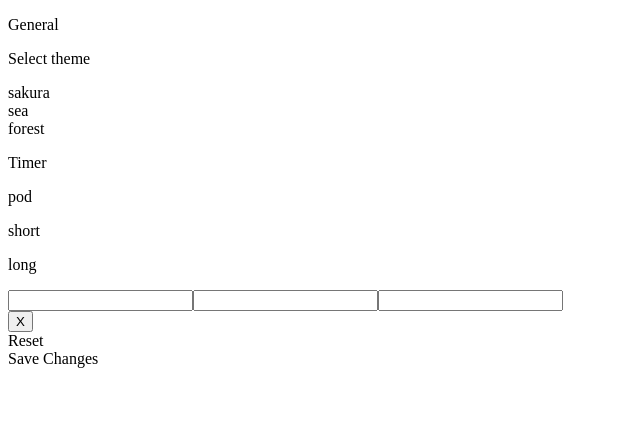
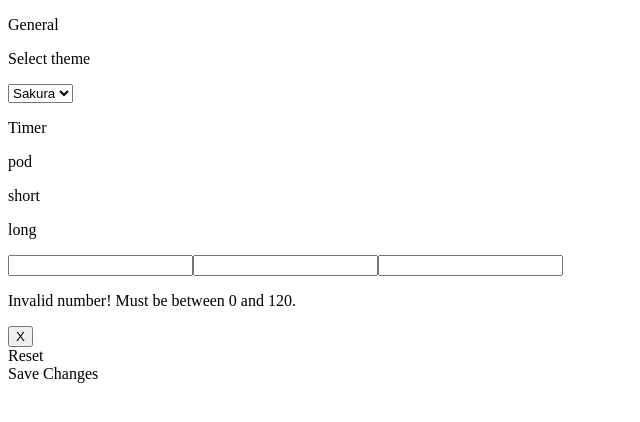
Before and after one commit to brebribre/productivity-app, a Next.js app: page /components/Popup in a window 1280 px wide. Shown: the top 422 px of the page, without its empty margins (0-640 px from the left). Built offline with nearby package versions, Linux system fonts and the light colour scheme.

Commit message:
first prototype done website

```diff
--- a/pages/api/songList.ts
+++ b/pages/api/songList.ts
@@ -1,6 +1,7 @@
 export const album = [
     "https://open.spotify.com/embed/track/7BvSkAazr675n73GBQFS02?utm_source=generator",
-    "https://open.spotify.com/embed/episode/5xSibGCPsGnuIcJYJbRhZQ?utm_source=generator"
+    "https://open.spotify.com/embed/episode/5xSibGCPsGnuIcJYJbRhZQ?utm_source=generator",
+    "https://open.spotify.com/embed/episode/78XRy5EGb3Ivn9gklEx807?utm_source=generator"
 ]
 
 export default album;
--- a/pages/components/App.tsx
+++ b/pages/components/App.tsx
@@ -72,7 +72,7 @@ function App(){
         <link rel="shortcut icon" href="restart.svg" />
       </Head>
       <div className = "bg-black h-screen w-full bg-opacity-10 flex flex-col items-center justify-center pt-20">
-        <Title/>
+
         <Timer />
         <Todos />
         <div className = "absolute top-5 right-5 md:top-10 md:right-10 " onClick = {() => toggleSettings(true)}>
--- a/pages/components/Option.tsx
+++ b/pages/components/Option.tsx
@@ -5,7 +5,7 @@ import Image from 'next/image'
 export default function Option(props: any){
     return (
     <div
-    className = "border-2 text-sm text-center py-1 px-4 rounded-2xl font-semibold transform transition duration-200 hover:bg-white hover:text-black"
+    className =    {`border-2 text-sm text-center py-1 px-4 rounded-2xl font-semibold transform transition duration-200 hover:bg-white hover:text-black  ${props.valid ? "pointer-events-none border-red-500 text-red-500" : "pointer-events-auto"}`}
     onClick = {props.onClick}>
         {props.text}
     </div>
--- a/pages/components/Player.tsx
+++ b/pages/components/Player.tsx
@@ -5,7 +5,7 @@ import { useState, useEffect } from 'react';
 import Song from './Song'
 
 export default function Player(){
-    const [activeSong, setActiveSong] = useState(songList[0]);
+    const [activeSong, setActiveSong] = useState(songList[2]);
 
     const changeSong = (e:number) => {
         console.log(e)
@@ -17,7 +17,7 @@ export default function Player(){
         <div className = "absolute bottom-5 left-10 hidden lg:block ">
             <div className = "border-2 w-20 px-2 mb-2 text-sm py-1 rounded-2xl font-semibold transform transition duration-200 hover:bg-white hover:text-black">
             <select name="Choose Sound" className = "bg-transparent" onChange = {e => changeSong(Number(e.target.value))}>
-                <option value={0}>Lo-Fi</option>
+                <option value={2}>Lo-Fi</option>
                 <option value={1}>Rain</option>
             </select>
             </div>
--- a/pages/components/Popup.tsx
+++ b/pages/components/Popup.tsx
@@ -10,51 +10,46 @@ interface Settings {
 }
 
 export default function Popup(props:any){
-    let defaultSetting = {
-        podomoro: 25,
-        short: 5,
-        long: 10,
-        theme: "sakura"
+    const defaultSetting = {
+        podomoro:15,
+        short:10,
+        long:5,
+        theme:"sakura"
     }
-
     useEffect(() => {
         let value;
         // Get the value from local storage if it exists
         value = localStorage.getItem("settings") || "err"
         if(value !== "err"){
-            defaultSetting.theme = JSON.parse(value).theme;
+            setSetting(JSON.parse(value));
         }else{
           console.log("empty")
+
         }
     }, [])
 
-    const [setting, setSetting] = useState<Settings>(defaultSetting)
+    const [setting, setSetting] = useState<Settings>(defaultSetting);
+    const [displayWarning, setDisplayWarning] = useState(false);
 
     const getFromLocalStorage = () => {
         let value;
         // Get the value from local storage if it exists
         value = localStorage.getItem("settings") || "err"
         if(value !== "err"){
-
-            let themeDef = JSON.parse(value).theme;
-            props.setBg(themeDef);
             return value;
-
         }else{
           console.log("empty")
         }
       }
 
-
-
-
     const addToLocalStorage =  (settings:Settings) => {
         localStorage.setItem('settings', JSON.stringify(settings));
-        getFromLocalStorage();
+        console.log(getFromLocalStorage())
     }
 
 
-    const timerChange = (type:string, value:any) => {
+    const timerChange = (type:string, value:number) => {
+        if(!isNaN(value) && Number(value) <= 120 && Number(value) >= 0){
             const tmp = setting;
             console.log(tmp)
             if(type === 'podomoro'){
@@ -69,14 +64,19 @@ export default function Popup(props:any){
             }
 
             setSetting(tmp);
-
+            setDisplayWarning(false)
+        }else{
+            console.log("invalid number")
+            setDisplayWarning(true)
+        }
 
     }
 
     const themeChange = (theme:string) => {
         const tmp = setting;
         tmp.theme = theme;
-        setSetting(tmp);
+        console.log("tmp:" + tmp)
+        addToLocalStorage(setting)
     }
 
     const resetSettings = () => {
@@ -106,24 +106,31 @@ export default function Popup(props:any){
                 <div className = "col-span-8 mt-5 mx-8 z-20 py-2">
                     <p className = "pb-2 font-bold">Select theme</p>
 
-                    <Nav setBg = {themeChange}/>
+                    <select name="Choose Sound" className = "border-2 px-2 text-center mb-2 text-sm py-1 rounded-2xl font-semibold transform transition duration-200 hover:bg-white hover:text-black bg-transparent" onChange = {e => themeChange(e.target.value)}>
+                        <option value="sakura">Sakura</option>
+                        <option value="sea">Sea</option>
+                        <option value="forest">Forest</option>
+                    </select>
 
-                    <p className = "pb-2 font-bold">Timer </p>
+
+                    <p className = "pb-2 font-bold mt-5">Timer </p>
                     <div className = "grid grid-cols-3 gap-2">
                         <p className = "mb-1 ml-1 text-gray-400 font-light text-sm">pod</p>
                         <p className = "mb-1 ml-1 text-gray-400 font-light text-sm">short </p>
                         <p className = "mb-1 ml-1 text-gray-400 font-light text-sm">long </p>
                     </div>
                     <div className = "grid grid-cols-3 gap-2">
-                        <input  className = "rounded-md bg-gray-800 px-2 py-1 font-bold" type="number" max="60" onChange = {e => timerChange('podomoro', e.target.value)}></input>
-                        <input className = "rounded-md bg-gray-800 px-2 py-1 font-bold" type="number" max="60" onChange = {e => timerChange('short', e.target.value)}></input>
-                        <input  className = "rounded-md bg-gray-800 px-2 py-1 font-bold" type="number" max="60" onChange = {e => timerChange('long', e.target.value)}></input>
+                        <input  className = "rounded-md bg-gray-800 px-2 py-1 font-bold" maxLength ={2} type="number"  onChange = {e => timerChange('podomoro', Number(e.target.value))}></input>
+                        <input className = "rounded-md bg-gray-800 px-2 py-1 font-bold" maxLength ={2} type="number"  onChange = {e => timerChange('short', Number(e.target.value))}></input>
+                        <input  className = "rounded-md bg-gray-800 px-2 py-1 font-bold" maxLength ={2} type="number"  onChange = {e => timerChange('long', Number(e.target.value))}></input>
+
                     </div>
+                    <p className = {`text-red-600 text-sm mt-1  ${displayWarning ? "block" : "hidden"}`}>Invalid number! Must be between 0 and 120.</p>
                 </div>
                 <button className = "absolute top-5 right-5" onClick = {() => props.setIsOpen(false)}>X</button>
-                <div className = "absolute gap-2 bottom-10 right-10 font-slate-100 font-bold flex">
+                <div className = "absolute gap-2 bottom-10 right-5 font-slate-100 font-bold flex">
                     <Option text = "Reset" onClick = {resetSettings} />
-                    <Option text = "Save Changes" onClick = {closePopup} />
+                    <Option text = "Save Changes" onClick = {closePopup} valid = {displayWarning}/>
                 </div>
             </div>
         </div>
```
Lines whose indentation alone changed are shown as unchanged.
